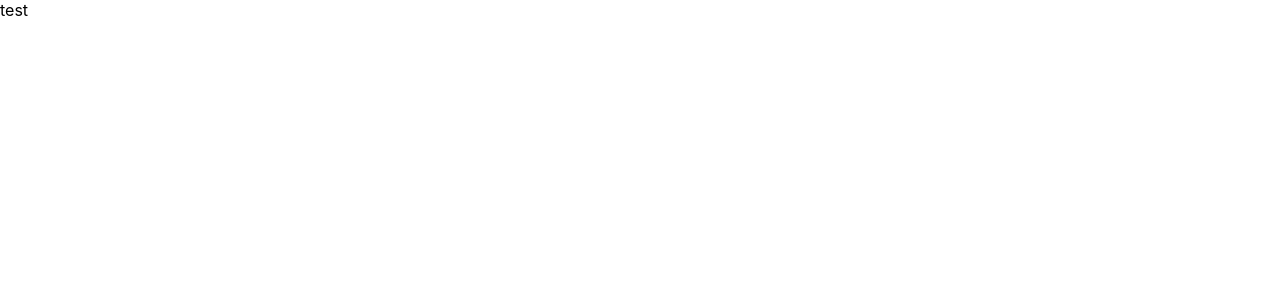
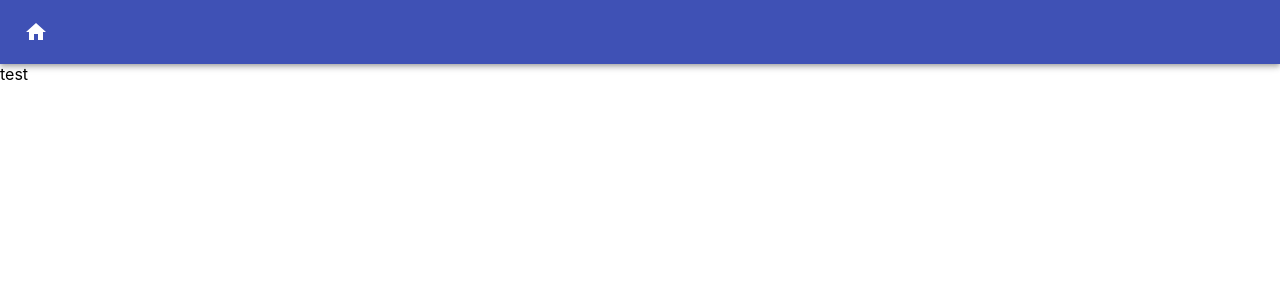
Before and after one commit to myl7/vstore-front, a JavaScript app: page / in a window 1280 px wide. Shown: the top 300 px of the page. Built offline with nearby package versions, Linux system fonts and the light colour scheme; the HTML template or start-up script is replaced by a standard one.

Commit message:
Add material-ui, route and header

```diff
--- a/package.json
+++ b/package.json
@@ -3,11 +3,14 @@
   "version": "0.1.0",
   "private": true,
   "dependencies": {
+    "@material-ui/core": "^4.11.4",
+    "@material-ui/icons": "^4.11.2",
     "@testing-library/jest-dom": "^5.11.4",
     "@testing-library/react": "^11.1.0",
     "@testing-library/user-event": "^12.1.10",
     "react": "^17.0.2",
     "react-dom": "^17.0.2",
+    "react-router-dom": "^5.2.0",
     "react-scripts": "4.0.3",
     "web-vitals": "^1.0.1"
   },
--- a/public/index.html
+++ b/public/index.html
@@ -4,6 +4,8 @@
     <meta charset="utf-8" />
     <meta name="viewport" content="width=device-width,initial-scale=1" />
     <meta name="description" content="vstore" />
+    <link rel="stylesheet" href="https://fonts.googleapis.com/css?family=Roboto:300,400,500,700&display=swap" />
+    <link rel="stylesheet" href="https://fonts.googleapis.com/icon?family=Material+Icons" />
     <title>vstore</title>
   </head>
   <body>
--- a/src/App.js
+++ b/src/App.js
@@ -1,10 +1,25 @@
+import {BrowserRouter as Router, Switch, Route} from 'react-router-dom'
+import Header from './components/Header'
+
 const App = () => {
   return (
-    <div>
-      <header>
-        test
-      </header>
-    </div>
+    <Router>
+      <Header />
+      <Switch>
+        <Route path="/videos/add">
+          test
+        </Route>
+        <Route path="/videos/:vid/comments/add">
+          test
+        </Route>
+        <Route path="/videos/:vid">
+          test
+        </Route>
+        <Route exact path="/">
+          test
+        </Route>
+      </Switch>
+    </Router>
   )
 }
 
--- /dev/null
+++ b/src/components/Header.js
@@ -0,0 +1,21 @@
+import {AppBar, IconButton, Toolbar} from '@material-ui/core'
+import {Home as HomeIcon} from '@material-ui/icons'
+import {useHistory} from 'react-router-dom'
+
+const Header = () => {
+  const history = useHistory()
+
+  const handleHomeClick = () => history.push('/')
+
+  return (
+    <AppBar position="static" component="header">
+      <Toolbar>
+        <IconButton color="inherit" edge="start" aria-label="home" onClick={handleHomeClick}>
+          <HomeIcon />
+        </IconButton>
+      </Toolbar>
+    </AppBar>
+  )
+}
+
+export default Header
```
Also changed, not shown: 1 other file (tests, documents, lock files or other folders).
